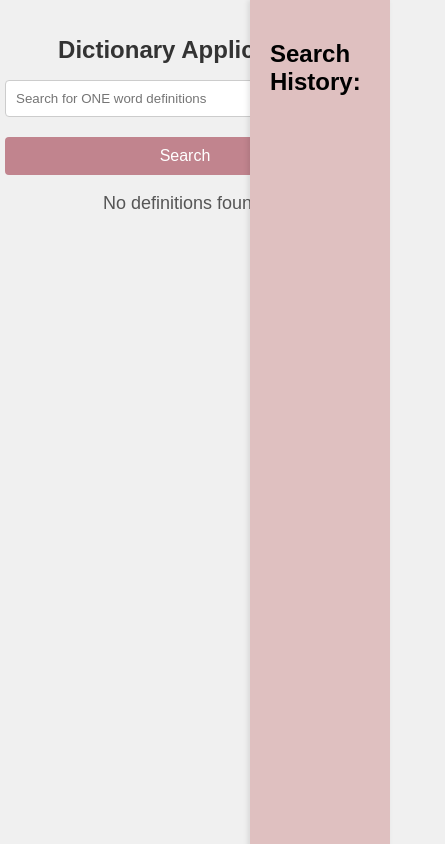
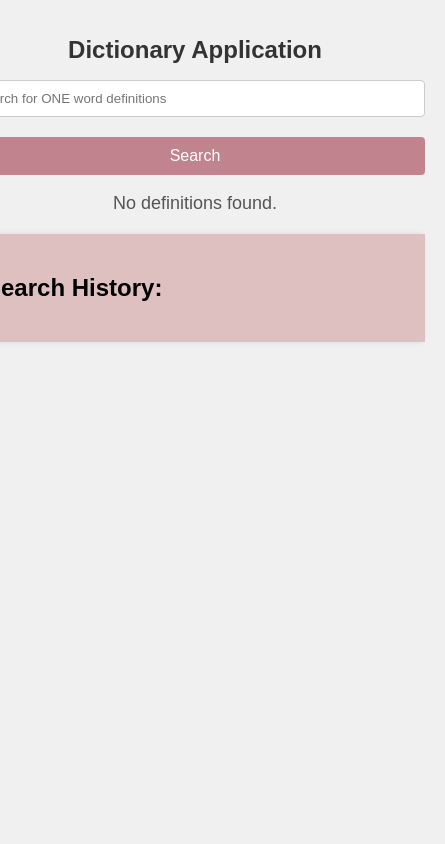
Before and after one commit to peggydelvret/Flerplattformsapplikationer, a React (Create React App) app in the folder synonymer-react/: page / in a window 390 px wide. Shown: the whole page, 445 px wide, since content can reach past the window. Built offline with nearby package versions, Linux system fonts and the light colour scheme.

Commit message:
media screen phone (500px)

```diff
--- a/synonymer-react/src/style.css
+++ b/synonymer-react/src/style.css
@@ -42,7 +42,7 @@ body {
 }
 
 .sidebar {
-    width: 200px;
+    width: 150px;
     background-color: #dfc0c0;
     padding: 20px;
     box-shadow: -2px 0 5px rgba(0, 0, 0, 0.1);
@@ -157,7 +157,7 @@ select:hover {
 }
 }
 
-@media screen and (max-width: 1000px)
+@media screen and (max-width: 900px)
 /*Tablet*/
 {
 
@@ -176,5 +176,30 @@ select:hover {
         padding: 20px;
     }
 
+}
 
+@media screen and (max-width: 500px)
+/*Phone*/
+{
+
+    .app {
+        flex-direction: column;
+        align-items: center;
+    }
+    .container {
+        width: 500px;
+        padding-left: 20px;
+        margin-right: 0;
+        box-sizing: border-box;
+    }
+
+    .sidebar {
+        width: 100%;
+        height: auto;
+        position:relative;
+        margin-top: 20px;
+        box-sizing: border-box;
+        padding: 20px;
+        margin-left: 0;
+    }
 }
```
